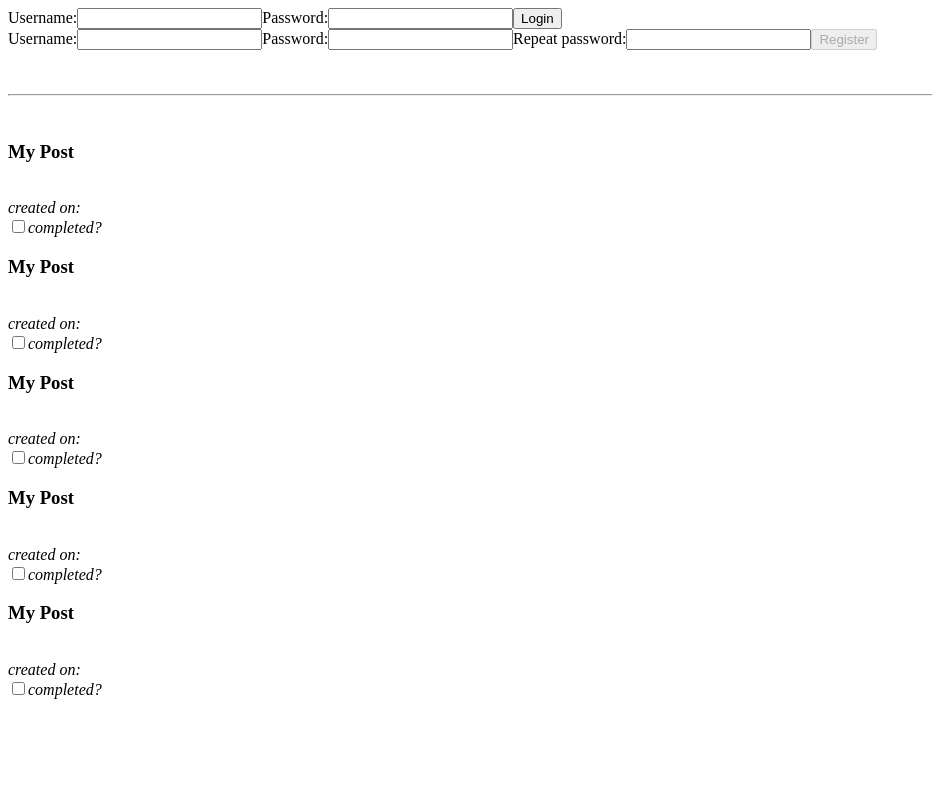
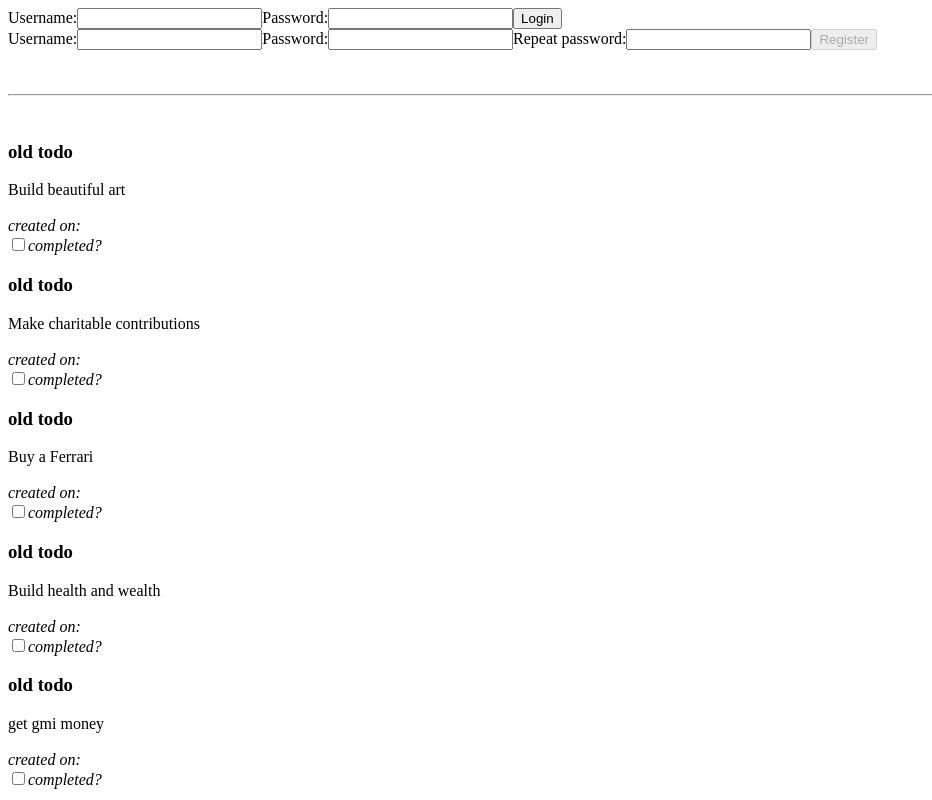
Before and after one commit to bjensen5/hw2, a React (Create React App) app: page / in a window 1280 px wide. Shown: the whole page, without its empty margins (0-932 px from the left). Built offline with nearby package versions, Linux system fonts and the light colour scheme; the HTML template or start-up script is replaced by a standard one.

Commit message:
fix: app.js

```diff
--- a/src/App.js
+++ b/src/App.js
@@ -1,39 +1,38 @@
 import {useState, useReducer, useEffect} from 'react';
 
-import MyName from './MyName'
 import UserBar from './user/UserBar'
 import CreateTodo from './CreateTodo'
 import TodoList from './TodoList'
 import appReducer from './reducers';
-import react from 'react'
+
 
 function App() {
 
   const initialTodos = [
     {
-      title: "My Post",
-      content: "Some text",
-      author: "Paul"
+      title: "old todo",
+      description: "Build beautiful art",
+      author: "jehovah"
     },
     {
-      title: "My Post",
-      content: "Some text",
-      author: "Paul"
+      title: "old todo",
+      description: "Make charitable contributions",
+      author: "jehovah"
     },
     {
-      title: "My Post",
-      content: "Some text",
-      author: "Paul"
+      title: "old todo",
+      description: "Buy a Ferrari",
+      author: "jehovah"
     },
     {
-      title: "My Post",
-      content: "Some text",
-      author: "Paul"
+      title: "old todo",
+      description: "Build health and wealth",
+      author: "jehovah"
     },
     {
-      title: "My Post",
-      content: "Some text",
-      author: "Paul"
+      title: "old todo",
+      description: "get gmi money",
+      author: "jehovah"
     }
   ]
 
```
Also changed, not shown: 1 other file (tests, documents, lock files or other folders).
